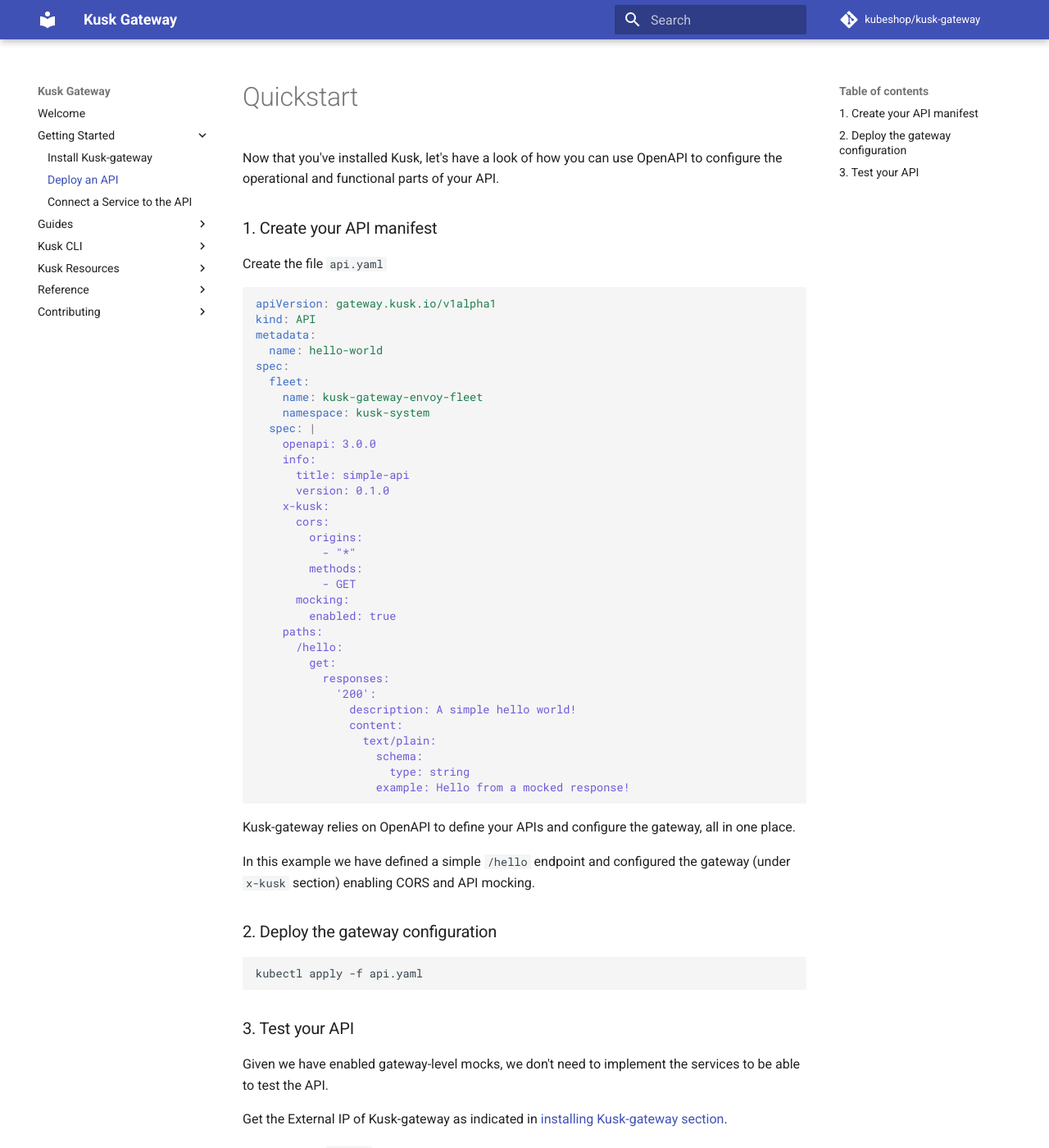
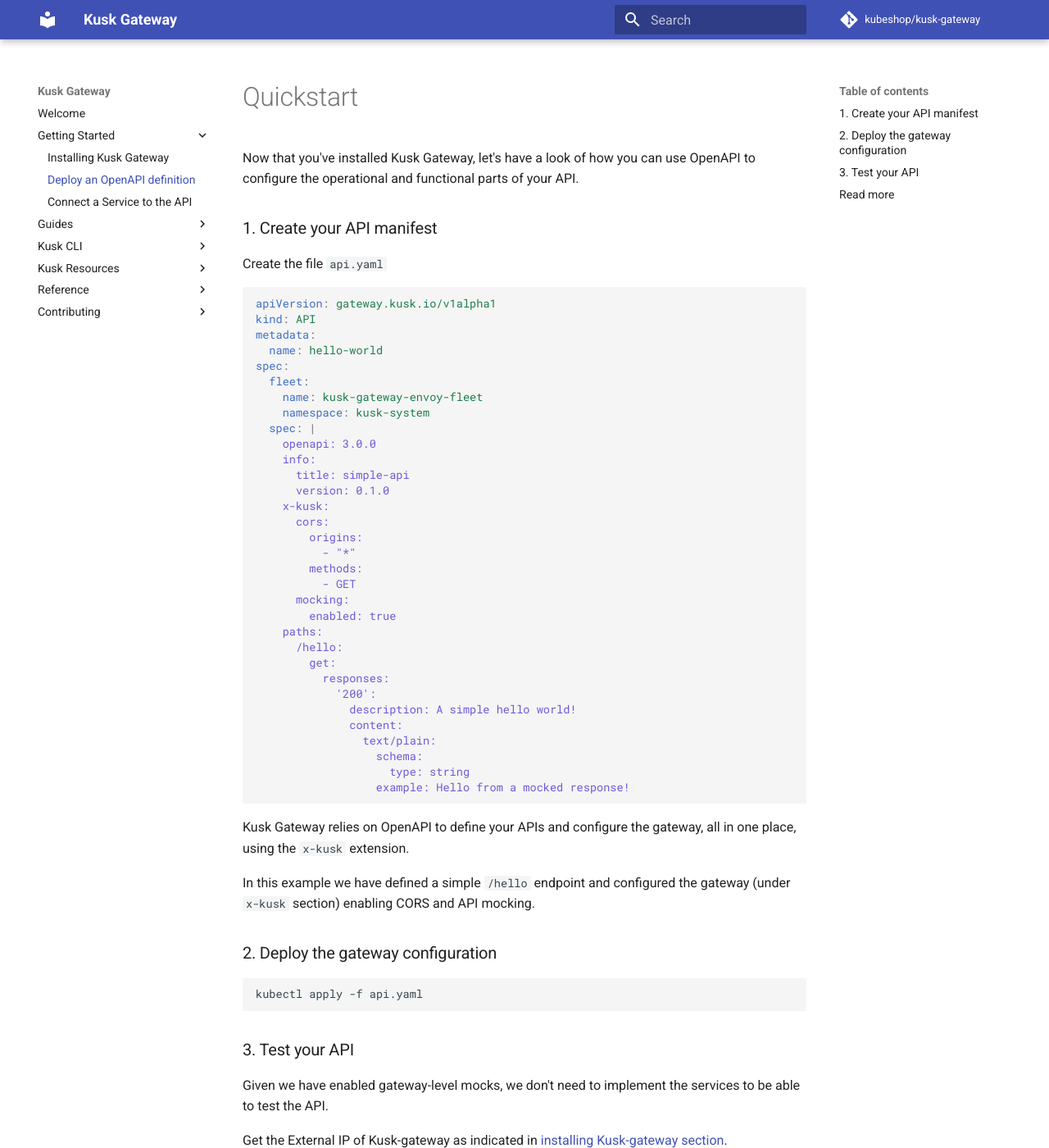
Before and after one commit to kubeshop/kusk-gateway, an MkDocs documentation site: the page built from docs/getting-started/deploy-an-api.md, in a window 1280 px wide and 1400 px high. Shown: the whole window at 82% size. Built offline with MkDocs 1.6.1 and Material for MkDocs 9.7.7, drawn with Linux system fonts in a browser that asks for light colours; comment, search, counter and statistics services are not loaded; some of the changed text lies outside the part shown.

Commit message:
docs: documentation improvements

````diff
--- a/docs/getting-started/deploy-an-api.md
+++ b/docs/getting-started/deploy-an-api.md
@@ -1,6 +1,6 @@
 # Quickstart
 
-Now that you've installed Kusk, let's have a look of how you can use OpenAPI to configure the operational and functional parts of your API.
+Now that you've installed Kusk Gateway, let's have a look of how you can use OpenAPI to configure the operational and functional parts of your API.
 
 ### 1. Create your API manifest
 
@@ -41,7 +41,7 @@
                   example: Hello from a mocked response!
 ```
 
-Kusk-gateway relies on OpenAPI to define your APIs and configure the gateway, all in one place.
+Kusk Gateway relies on OpenAPI to define your APIs and configure the gateway, all in one place, using the `x-kusk` extension.
 
 In this example we have defined a simple `/hello` endpoint and configured the gateway (under `x-kusk` section) enabling CORS and API mocking.
 
@@ -64,4 +64,10 @@
 Hello world!
 ```
 
-In the next section, we'll cover how to connect your service to Kusk-gateway.
+In the [next section](connect-a-service-to-the-api.md), we'll cover how to connect your service to Kusk-gateway.
+
+### Read more
+
+- About the Kusk Gateway [API manifest](../customresources/api.md)
+- The [x-kusk extension](../guides/working-with-extension.md)
+- [Mocking of APIs](../guides/mocking.md) with Kusk
--- a/mkdocs.yml
+++ b/mkdocs.yml
@@ -17,11 +17,11 @@
 nav:
   - Welcome: index.md
   - 'Getting Started':
-    - Install Kusk-gateway: getting-started/installation.md
-    - Deploy an API: getting-started/deploy-an-api.md
+    - Installing Kusk Gateway: getting-started/installation.md
+    - Deploy an OpenAPI definition: getting-started/deploy-an-api.md
     - Connect a Service to the API: getting-started/connect-a-service-to-the-api.md
   - 'Guides':
-      - Kusk Extension: guides/working-with-extension.md
+      - The Kusk OpenAPI Extension: guides/working-with-extension.md
       - Mocking: guides/mocking.md
       - Validation: guides/validation.md
       - CORS: guides/cors.md
````
Also changed, not shown: docs/getting-started/connect-a-service-to-the-api.md (+2 -1 lines), docs/getting-started/installation.md (+4 -2 lines).
